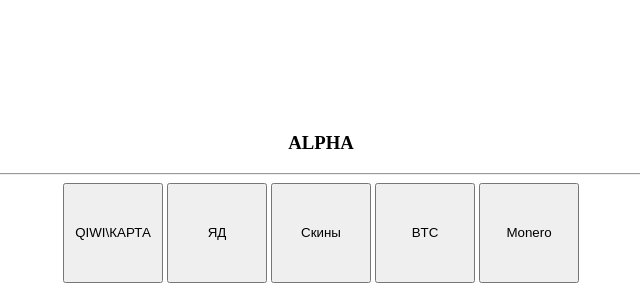
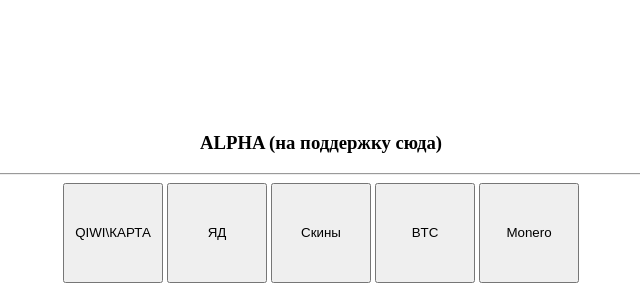
Before and after one commit to 60fpsoplata/60fpsoplata.github.io, a plain HTML site: page index.html in a window 1280 px wide. Shown: the part 500-798 px from the top of the page, without its empty margins (319-959 px from the left). Drawn offline with Linux system fonts and the light colour scheme.

Commit message:
Update index.html

```diff
--- a/index.html
+++ b/index.html
@@ -5,7 +5,7 @@
     </head>
 
 <body style="text-align: center; align-content: center; transform: translateY(50%);">
-<h3>ALPHA</h3>
+<h3>ALPHA (на поддержку сюда)</h3>
 <hr>
     <a href="https://qiwi.com/payment/form/99999?extra[%27account%27]=60FPS&amountInteger=1&amountFraction=0&currency=643&blocked[0]=account&extra[%27accountType%27]=nickname"><button style="width: 100px; height: 100px;">QIWI\КАРТА</button></a>
     <a href="https://yoomoney.ru/to/410014228056396"><button style="width: 100px; height: 100px;">ЯД</button></a>
```
